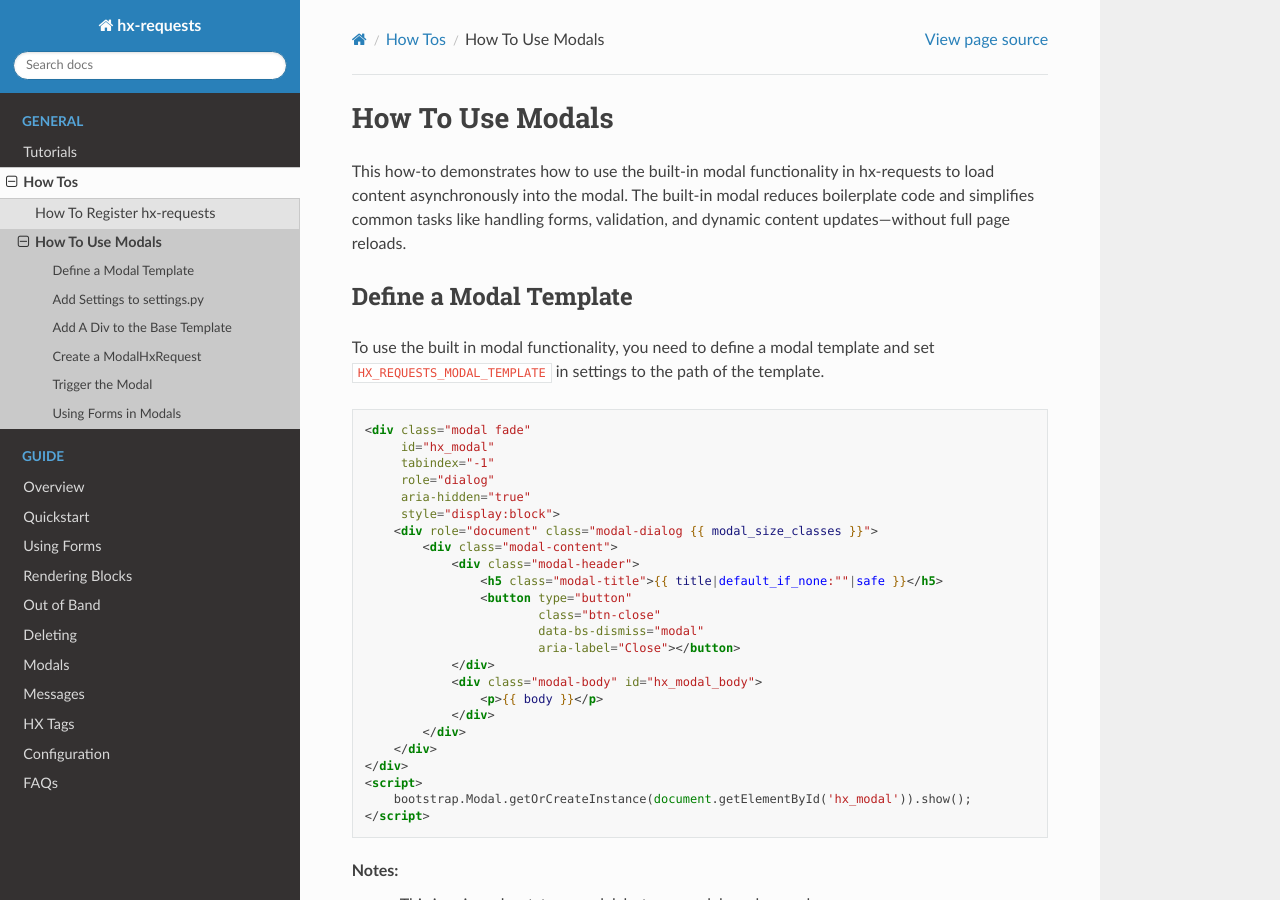
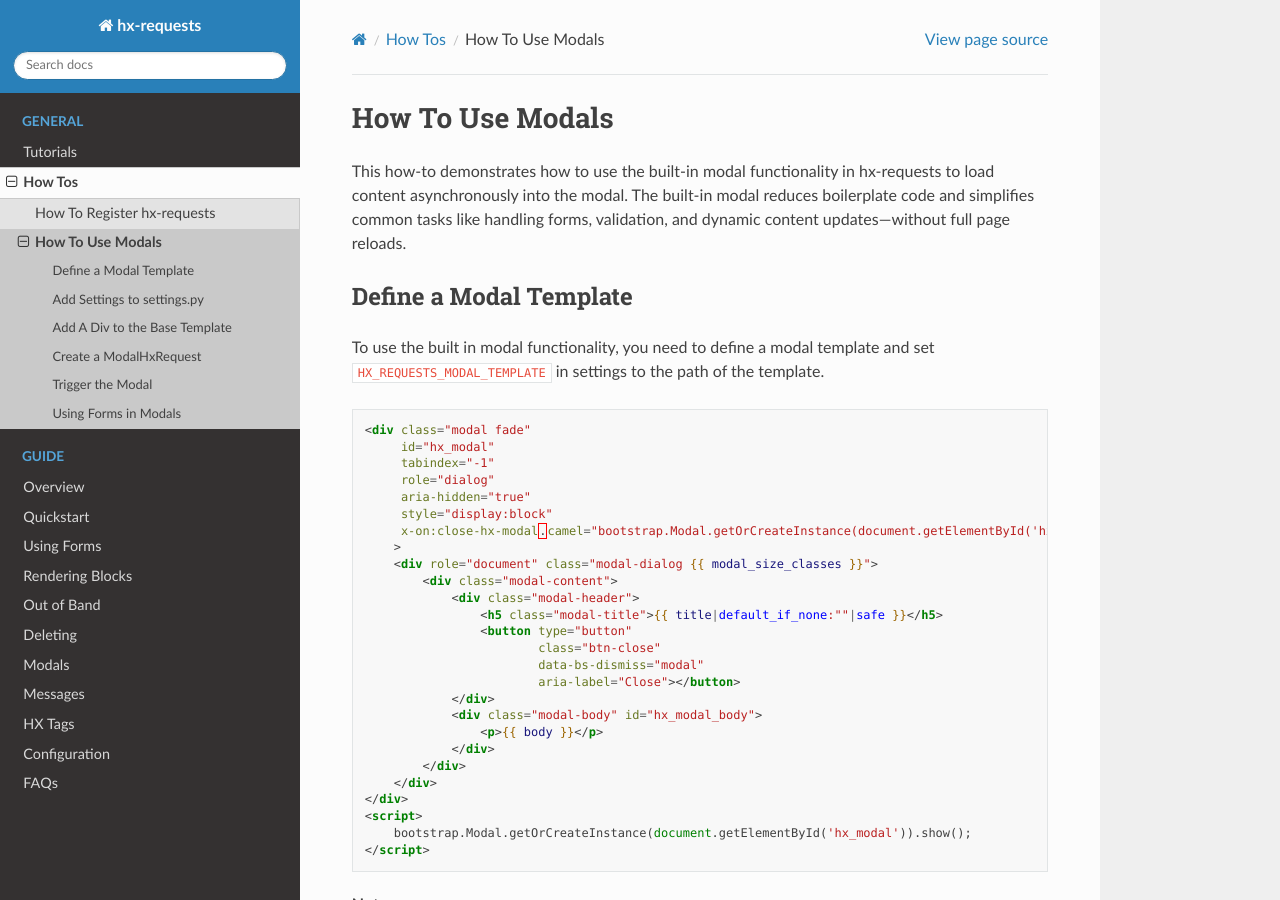
Before and after one commit to yaakovLowenstein/hx-requests, a Sphinx documentation site: the page built from docs/how_tos/use_modals.rst, in a window 1280 px wide and 900 px high. Built offline with Sphinx 7.4.7 and the Read the Docs theme 3.1.0, drawn with Linux system fonts in a browser that asks for light colours; pages that are not in the unit, such as notebooks, are missing from menus.

Commit message:
docs: Updates

```diff
--- a/docs/how_tos/use_modals.rst
+++ b/docs/how_tos/use_modals.rst
@@ -20,7 +20,9 @@ To use the built in modal functionality, you need to define a modal template and
          tabindex="-1"
          role="dialog"
          aria-hidden="true"
-         style="display:block">
+         style="display:block"
+         x-on:close-hx-modal.camel="bootstrap.Modal.getOrCreateInstance(document.getElementById('hx_modal')).hide()"
+        >
         <div role="document" class="modal-dialog {{ modal_size_classes }}">
             <div class="modal-content">
                 <div class="modal-header">
```
